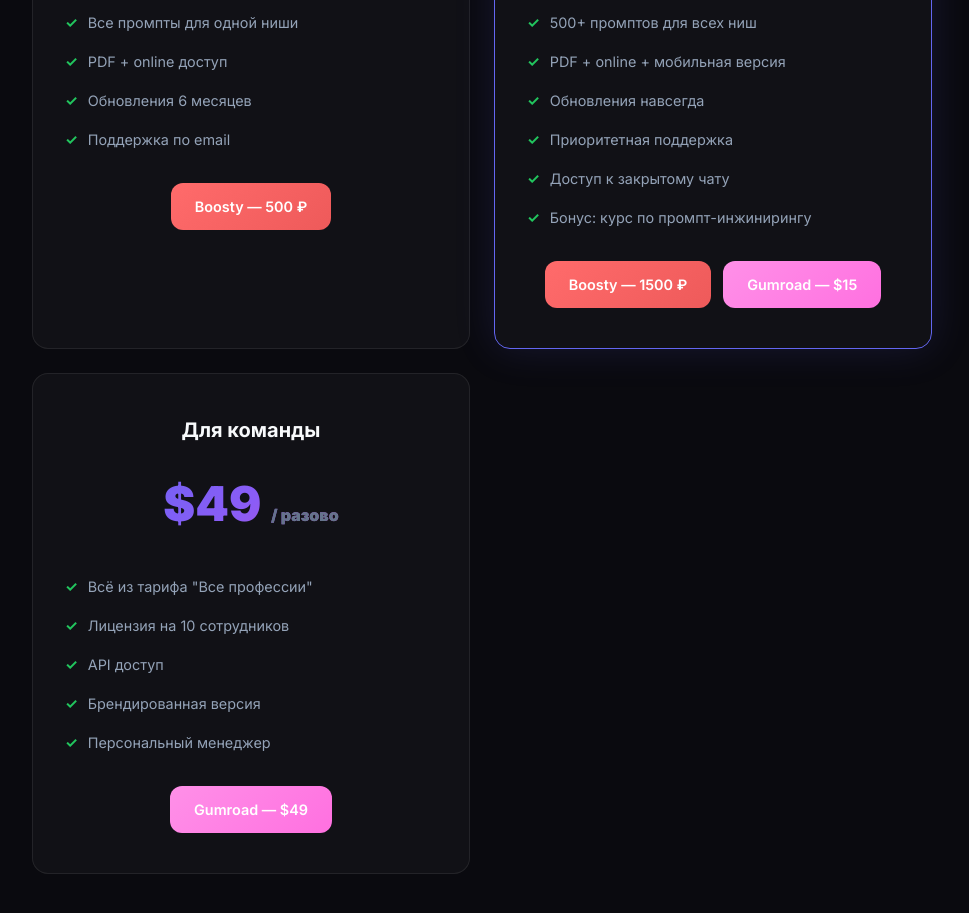
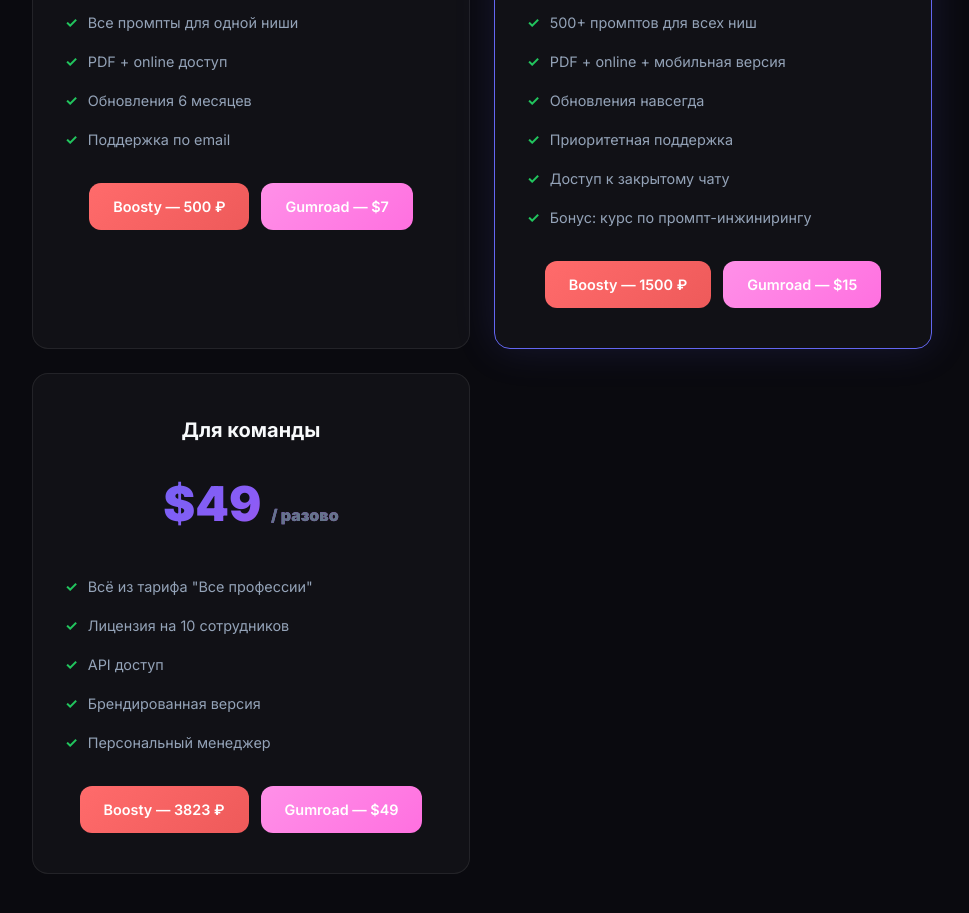
Before and after one commit to ss0n1kk/catalogue-test, a plain HTML site: page index.html in a window 1280 px wide. Shown: the part 5613-6526 px from the top of the page, without its empty margins (158-1127 px from the left). Drawn offline with Linux system fonts and the light colour scheme.

Commit message:
Add Gumroad links to pricing cards in index.html

```diff
--- a/index.html
+++ b/index.html
@@ -1030,6 +1030,7 @@
                     </ul>
                     <div class="platform-links">
                         <a href="https://boosty.to" target="_blank" class="platform-link platform-boosty">Boosty — 500 ₽</a>
+                        <a href="https://gumroad.com" target="_blank" class="platform-link platform-gumroad">Gumroad — $7</a>
                     </div>
                 </div>
 
@@ -1061,6 +1062,7 @@
                         <li>Персональный менеджер</li>
                     </ul>
                     <div class="platform-links">
+                        <a href="https://boosty.to" target="_blank" class="platform-link platform-boosty">Boosty — 3823 ₽</a>
                         <a href="https://gumroad.com" target="_blank" class="platform-link platform-gumroad">Gumroad — $49</a>
                     </div>
                 </div>
```
